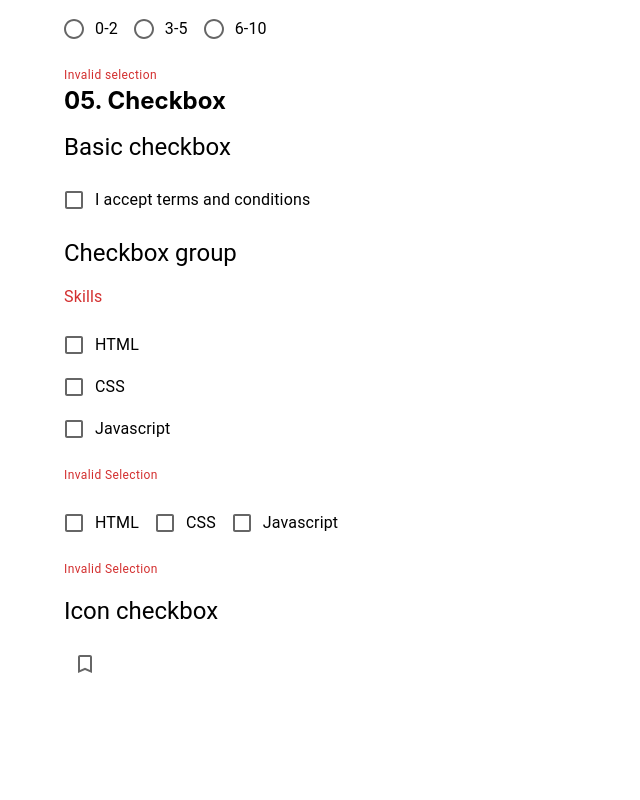
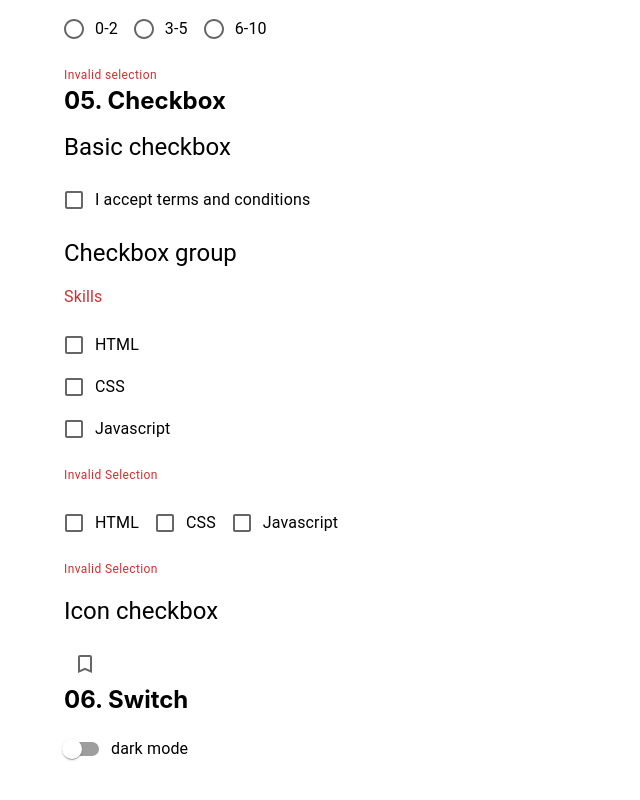
Before and after one commit to clarklindev/react-materialui, a React (Create React App) app: page / in a window 1280 px wide. Shown: the part 3530-4330 px from the top of the page, without its empty margins (0-640 px from the left). Before the commit the page ends 4279 px from the top, so only its background shows below. Built offline with nearby package versions, Linux system fonts and the light colour scheme.

Commit message:
Switch component

```diff
--- a/src/App.tsx
+++ b/src/App.tsx
@@ -9,6 +9,7 @@ import { MuiSelect } from "./components/MuiSelect";
 import { MuiMultiSelect } from "./components/MuiMultiSelect";
 import { MuiRadioButton } from "./components/MuiRadioButton";
 import { MuiCheckbox } from "./components/MuiCheckbox";
+import { MuiSwitch } from "./components/MuiSwitch";
 
 function App() {
   return (
@@ -64,6 +65,11 @@ function App() {
         <h2>05. Checkbox</h2>
         <MuiCheckbox />
       </Stack>
+
+      <Stack direction='column' spacing={2}>
+        <h2>06. Switch</h2>
+        <MuiSwitch />
+      </Stack>
     </div>
   );
 }
--- /dev/null
+++ b/src/components/MuiSwitch.tsx
@@ -0,0 +1,20 @@
+import { Box, FormControlLabel, Switch } from "@mui/material";
+import React, { useState } from "react";
+
+type MuiSwitchProps = {};
+
+export const MuiSwitch: React.FC<MuiSwitchProps> = () => {
+  const [checked, setChecked] = useState(false);
+  const handleChange = (event: React.ChangeEvent<HTMLInputElement>) => {
+    setChecked(event.target.checked);
+  };
+
+  return (
+    <Box>
+      <FormControlLabel
+        label='dark mode'
+        control={<Switch checked={checked} onChange={handleChange} />}
+      />
+    </Box>
+  );
+};
```
Also changed, not shown: 1 other file (tests, documents, lock files or other folders).
